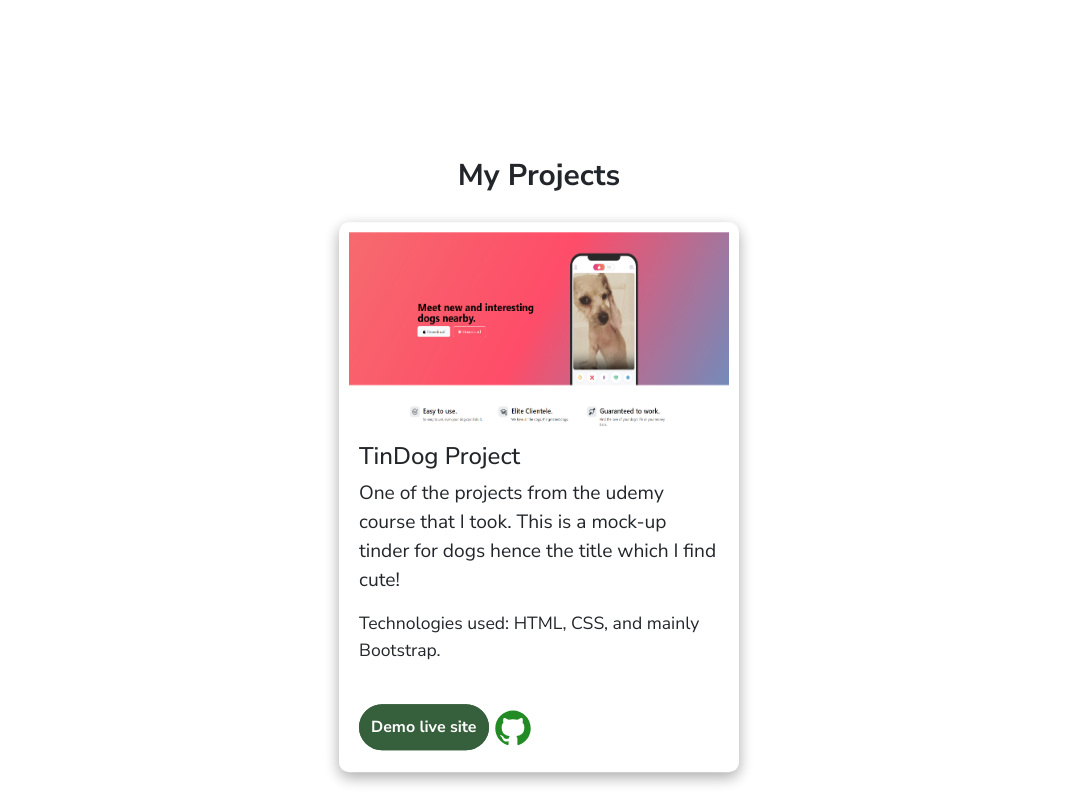
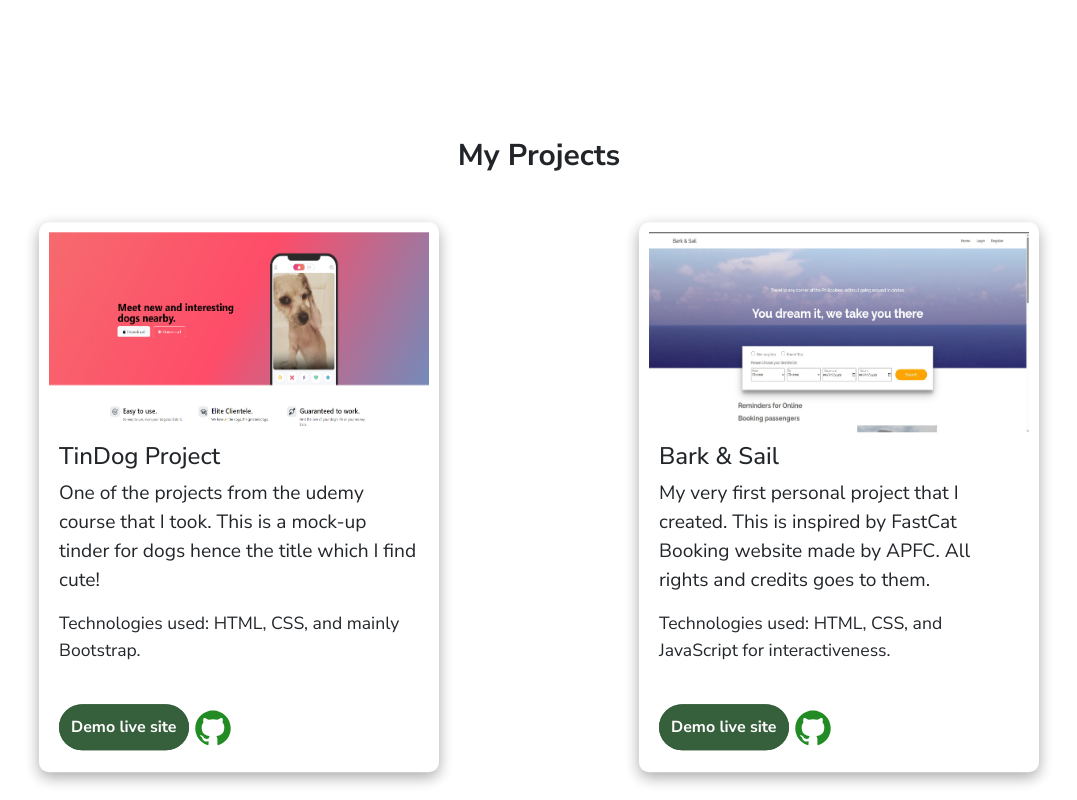
Before and after one commit to gippo05/GianSarinasPortfolio, a plain HTML site: page index.html in a window 1280 px wide. Shown: the part 1700-2500 px from the top of the page, without its empty margins (101-1178 px from the left). Drawn offline with nearby package versions, Linux system fonts and the light colour scheme.

Commit message:
Added a new project for showcase

```diff
--- a/index.html
+++ b/index.html
@@ -128,12 +128,14 @@
 <!-- end of second section -->
 
 <!-- third section -->
-
-<div class="third-container tag">
-  <div class="project" id="projects">
+ <div class="project" id="projects">
       <h3>My Projects</h3>
   </div>
-  <div class="project1">
+
+  <!-- This is where you can add your porjects -->
+<div class="third-container tag">
+  <!-- Project TinDog -->
+  <div class="project1 grow2">
     <div class="tin">
       <img class="tindog-pic" src="./images/TinDog pic.png" alt="tindogpic">
     </div>
@@ -145,9 +147,29 @@
       <p class="p1-2">Technologies used: HTML, CSS, and mainly Bootstrap.</p>
       <a href="https://gippo05.github.io/TinDog-Project/" class="demo">Demo live site</a>
       <a href="https://github.com/gippo05/TinDog-Project"><img class="view-live grow" src="./images/github.svg" alt="github-logo"></a>
+      </div>
+  </div>
+
+  <!-- Porject BarkAndSail -->
+  <div class="project1 grow2">
+    <div class="tin">
+      <img class="tindog-pic" src="./images/SpeedyDog.jpg" alt="BarkAndSailpic">
     </div>
-  </div>
+
+    <div class="padding-div">
+      <h4 class="project1-1">Bark & Sail</h4>
+      <p class="p1-1">My very first personal project that I created.
+      This is inspired by FastCat Booking website made by APFC. All rights and credits goes to them.</p>
+      <p class="p1-2">Technologies used: HTML, CSS, and JavaScript for interactiveness.</p>
+      <a href="https://gippo05.github.io/SpeedyDog/" class="demo">Demo live site</a>
+      <a href="https://github.com/gippo05/SpeedyDog"><img class="view-live grow" src="./images/github.svg" alt="github-logo"></a>
+    </div>
+
+
 </div>
+</div>
+
+
 
 <!-- end of third section -->
 
--- a/styles.css
+++ b/styles.css
@@ -14,7 +14,12 @@ img{
 }
 .grow:hover{
     transform: scale(1.3);
-
+}
+.grow2{
+    transition: all .2s ease-in-out;
+}
+.grow2:hover{
+    transform: scale(1.1);
 }
 .filter-green {
     filter: invert(48%) sepia(96%) saturate(699%) hue-rotate(88deg) brightness(95%) contrast(107%);
@@ -175,6 +180,7 @@ img{
         box-shadow: rgba(0, 0, 0, 0.35) 0px 5px 15px;
         font-size: 1rem;
         height: 480px;
+        margin-top: 20px;
 
     }
     .tin{
@@ -212,7 +218,7 @@ img{
     .third-container{
         margin-bottom: 12rem;
         padding-bottom: 2rem;
-        margin: 20px;
+        margin: 30px;
     }
     .contact{
         display: flex;
@@ -726,7 +732,6 @@ img{
                 display: flex;
                 align-items: center;
                 justify-content: center;
-                flex-direction: column;
             }
             .tindog-pic{
                 width: 100%;
```
Also changed, not shown: images/SpeedyDog.jpg (added).
